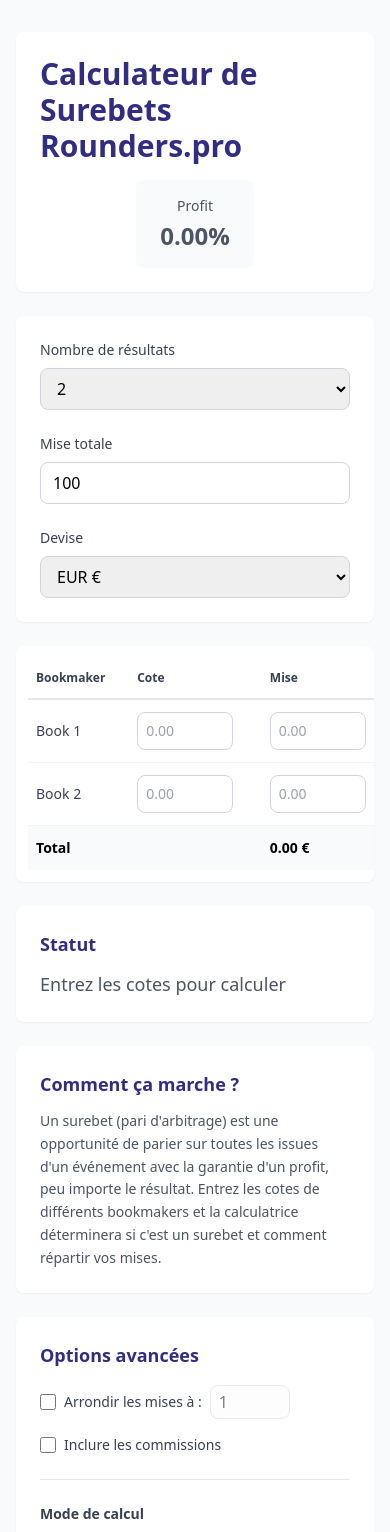
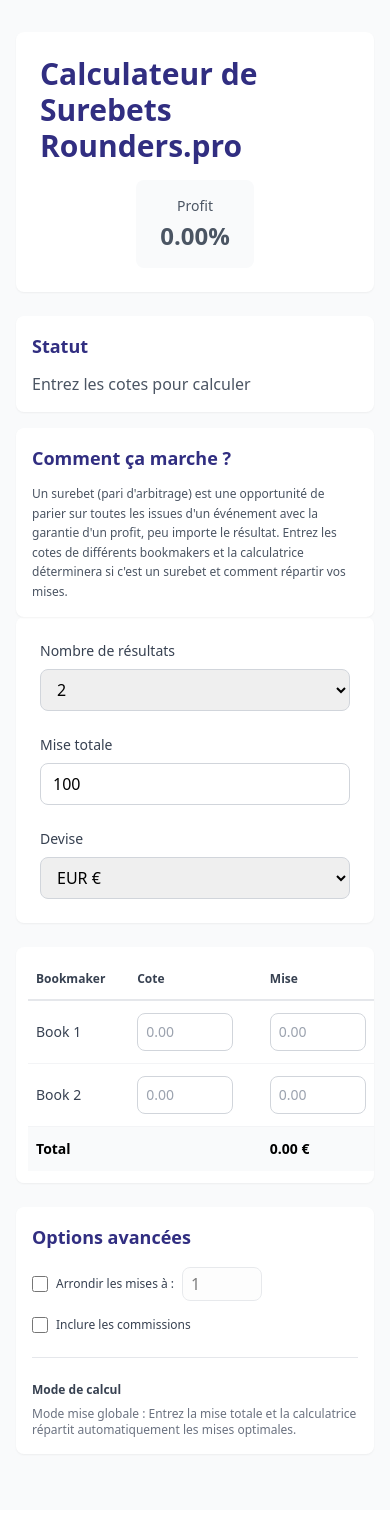
Before and after one commit to Web-Online-Concept/rounders-pro, a Next.js app: page /outils/surebet-calculatrice in a window 390 px wide. Shown: the top 1532 px of the page. After the commit the page ends 1510 px from the top, so only its background shows below. Built offline with nearby package versions, Linux system fonts and the light colour scheme.

Commit message:
Update SurebetCalculator.js

```diff
--- a/app/outils/surebet-calculatrice/SurebetCalculator.js
+++ b/app/outils/surebet-calculatrice/SurebetCalculator.js
@@ -166,6 +166,35 @@ export default function SurebetCalculator() {
           </div>
         </div>
 
+        {/* Info Panel */}
+        <div className="grid grid-cols-1 lg:grid-cols-2 gap-4 sm:gap-6">
+          <div className="bg-white rounded-lg shadow-sm p-4 sm:p-6">
+            <h3 className="text-lg font-semibold text-indigo-900 mb-3">Statut</h3>
+            <p className={`text-base sm:text-lg font-medium ${
+              results?.isSurebet ? 'text-green-600' : 'text-gray-600'
+            }`}>
+              {!results ? 'Entrez les cotes pour calculer' :
+               results.isSurebet ? 'Surebet détecté ! Profit garanti.' :
+               'Pas de surebet. Perte garantie.'}
+            </p>
+            {results && (
+              <p className="text-xs sm:text-sm text-gray-600 mt-2">
+                Profit minimum : {results.minProfit.toFixed(2)} {symbol} ({((results.minProfit / results.totalStake) * 100).toFixed(2)}%)
+              </p>
+            )}
+          </div>
+
+          <div className="bg-white rounded-lg shadow-sm p-4 sm:p-6">
+            <h3 className="text-lg font-semibold text-indigo-900 mb-3">Comment ça marche ?</h3>
+            <p className="text-gray-600 text-xs sm:text-sm leading-relaxed">
+              Un surebet (pari d'arbitrage) est une opportunité de parier sur toutes les issues
+              d'un événement avec la garantie d'un profit, peu importe le résultat. Entrez les
+              cotes de différents bookmakers et la calculatrice déterminera si c'est un surebet
+              et comment répartir vos mises.
+            </p>
+          </div>
+        </div>
+
         {/* Settings Panel */}
         <div className="bg-white rounded-lg shadow-sm p-6 mb-6">
           <div className="grid grid-cols-1 md:grid-cols-2 lg:grid-cols-3 gap-6">
@@ -289,37 +318,8 @@ export default function SurebetCalculator() {
           </table>
         </div>
 
-        {/* Info Panel */}
-        <div className="grid grid-cols-1 lg:grid-cols-2 gap-6 mb-6">
-          <div className="bg-white rounded-lg shadow-sm p-6">
-            <h3 className="text-lg font-semibold text-indigo-900 mb-3">Statut</h3>
-            <p className={`text-lg font-medium ${
-              results?.isSurebet ? 'text-green-600' : 'text-gray-600'
-            }`}>
-              {!results ? 'Entrez les cotes pour calculer' :
-               results.isSurebet ? 'Surebet détecté ! Profit garanti.' :
-               'Pas de surebet. Perte garantie.'}
-            </p>
-            {results && (
-              <p className="text-sm text-gray-600 mt-2">
-                Profit minimum : {results.minProfit.toFixed(2)} {symbol} ({((results.minProfit / results.totalStake) * 100).toFixed(2)}%)
-              </p>
-            )}
-          </div>
-
-          <div className="bg-white rounded-lg shadow-sm p-6">
-            <h3 className="text-lg font-semibold text-indigo-900 mb-3">Comment ça marche ?</h3>
-            <p className="text-gray-600 text-sm leading-relaxed">
-              Un surebet (pari d'arbitrage) est une opportunité de parier sur toutes les issues
-              d'un événement avec la garantie d'un profit, peu importe le résultat. Entrez les
-              cotes de différents bookmakers et la calculatrice déterminera si c'est un surebet
-              et comment répartir vos mises.
-            </p>
-          </div>
-        </div>
-
         {/* Advanced Settings */}
-        <div className="bg-white rounded-lg shadow-sm p-6">
+        <div className="bg-white rounded-lg shadow-sm p-4 sm:p-6 mb-6">
           <h3 className="text-lg font-semibold text-indigo-900 mb-4">Options avancées</h3>
 
           <div className="space-y-4">
@@ -331,7 +331,7 @@ export default function SurebetCalculator() {
                 onChange={(e) => setRoundStakes(e.target.checked)}
                 className="h-4 w-4 text-indigo-600 focus:ring-indigo-500 border-gray-300 rounded"
               />
-              <label htmlFor="roundStakes" className="ml-2 text-sm text-gray-700">
+              <label htmlFor="roundStakes" className="ml-2 text-xs sm:text-sm text-gray-700">
                 Arrondir les mises à :
               </label>
               <input
@@ -353,7 +353,7 @@ export default function SurebetCalculator() {
                 onChange={(e) => setShowCommission(e.target.checked)}
                 className="h-4 w-4 text-indigo-600 focus:ring-indigo-500 border-gray-300 rounded"
               />
-              <label htmlFor="showCommission" className="ml-2 text-sm text-gray-700">
+              <label htmlFor="showCommission" className="ml-2 text-xs sm:text-sm text-gray-700">
                 Inclure les commissions
               </label>
             </div>
@@ -363,7 +363,7 @@ export default function SurebetCalculator() {
                 <div className="grid grid-cols-1 md:grid-cols-2 lg:grid-cols-3 gap-4">
                   {[...Array(outcomes)].map((_, index) => (
                     <div key={index} className="flex items-center">
-                      <label className="text-sm text-gray-700 mr-2">
+                      <label className="text-xs sm:text-sm text-gray-700 mr-2">
                         Commission Book {index + 1} :
                       </label>
                       <input
@@ -375,7 +375,7 @@ export default function SurebetCalculator() {
                         step="0.1"
                         className="w-20 px-2 py-1 border border-gray-300 rounded-lg focus:ring-2 focus:ring-indigo-500 focus:border-indigo-500"
                       />
-                      <span className="ml-1 text-sm text-gray-700">%</span>
+                      <span className="ml-1 text-xs sm:text-sm text-gray-700">%</span>
                     </div>
                   ))}
                 </div>
@@ -387,7 +387,7 @@ export default function SurebetCalculator() {
           </div>
 
           <div className="mt-6 pt-6 border-t border-gray-200">
-            <h4 className="text-sm font-semibold text-gray-700 mb-2">Mode de calcul</h4>
+            <h4 className="text-xs sm:text-sm font-semibold text-gray-700 mb-2">Mode de calcul</h4>
             <p className="text-xs text-gray-500">
               {mode === 'global'
                 ? "Mode mise globale : Entrez la mise totale et la calculatrice répartit automatiquement les mises optimales."
```
